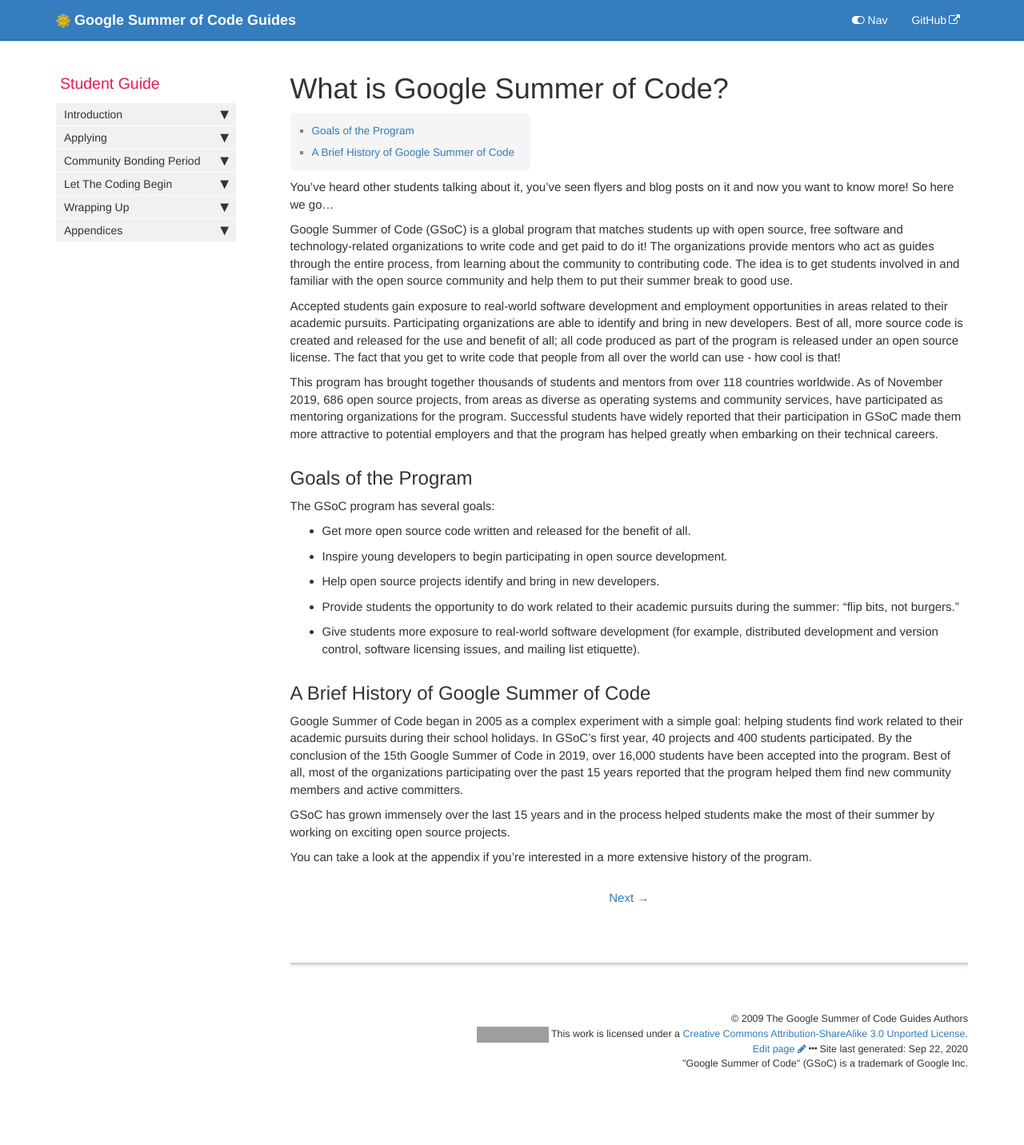
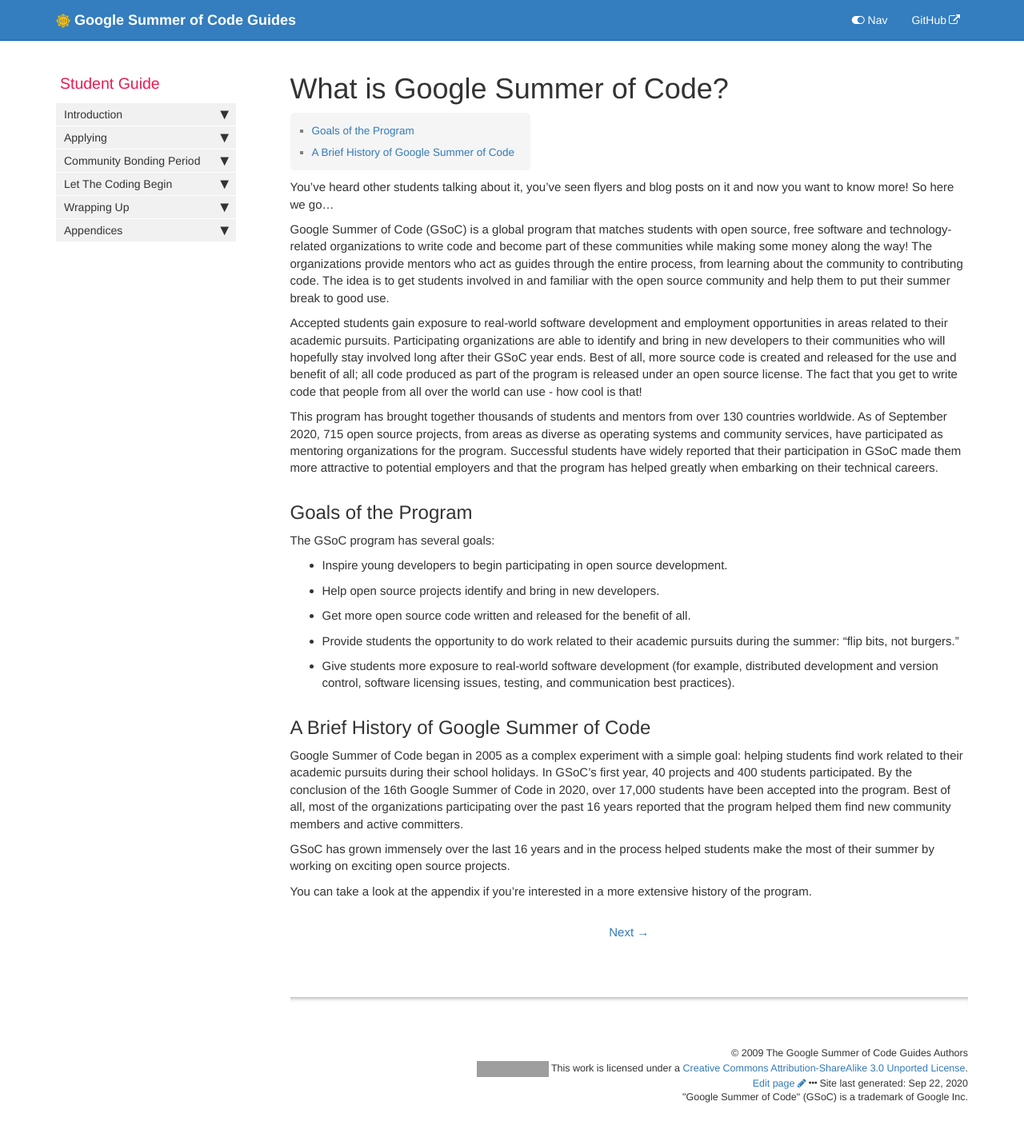
Before and after one commit to google/gsocguides, a Jekyll site: the page built from pages/student/00-what_is_google_summer_of_code.md, in a window 1280 px wide. Shown: the whole page at 80% size. Built offline with Jekyll 4.4.1, drawn with Linux system fonts in a browser that asks for light colours; before the commit the page ends 1389 px from its top, so only the background shows below that; grey boxes are pictures that could not be loaded.

Commit message:
Update 00-what_is_google_summer_of_code.md
updated stats

```diff
--- a/pages/student/00-what_is_google_summer_of_code.md
+++ b/pages/student/00-what_is_google_summer_of_code.md
@@ -8,28 +8,28 @@ sidebar: student_sidebar
 
 You've heard other students talking about it, you've seen flyers and blog posts on it and now you want to know more! So here we go...
 
-Google Summer of Code (GSoC) is a global program that matches students up with open source, free software and technology-related organizations to write code and get paid to do it! The organizations provide mentors who act as guides through the entire process, from learning about the community to contributing code. The idea is to get students involved in and familiar with the open source community and help them to put their summer break to good use.
+Google Summer of Code (GSoC) is a global program that matches students with open source, free software and technology-related organizations to write code and become  part of these communities while making some money along the way! The organizations provide mentors who act as guides through the entire process, from learning about the community to contributing code. The idea is to get students involved in and familiar with the open source community and help them to put their summer break to good use.
 
-Accepted students gain exposure to real-world software development and employment opportunities in areas related to their academic pursuits. Participating organizations are able to identify and bring in new developers. Best of all, more source code is created and released for the use and benefit of all; all code produced as part of the program is released under an open source license. The fact that you get to write code that people from all over the world can use - how cool is that!
+Accepted students gain exposure to real-world software development and employment opportunities in areas related to their academic pursuits. Participating organizations are able to identify and bring in new developers to their communities who will hopefully stay involved long after their GSoC year ends. Best of all, more source code is created and released for the use and benefit of all; all code produced as part of the program is released under an open source license. The fact that you get to write code that people from all over the world can use - how cool is that!
 
-This program has brought together thousands of students and mentors from over 118 countries worldwide. As of November 2019, 686 open source projects, from areas as diverse as operating systems and community services, have participated as mentoring organizations for the program. Successful students have widely reported that their participation in GSoC made them more attractive to potential employers and that the program has helped greatly when embarking on their technical careers.
+This program has brought together thousands of students and mentors from over 130 countries worldwide. As of September 2020, 715 open source projects, from areas as diverse as operating systems and community services, have participated as mentoring organizations for the program. Successful students have widely reported that their participation in GSoC made them more attractive to potential employers and that the program has helped greatly when embarking on their technical careers.
 
 
 ## Goals of the Program
 
 The GSoC program has several goals:
 
-*   Get more open source code written and released for the benefit of all.
 *   Inspire young developers to begin participating in open source development.
 *   Help open source projects identify and bring in new developers.
+*   Get more open source code written and released for the benefit of all.
 *   Provide students the opportunity to do work related to their academic pursuits during the summer: "flip bits, not burgers."
-*   Give students more exposure to real-world software development (for example, distributed development and version control, software licensing issues, and mailing list etiquette).
+*   Give students more exposure to real-world software development (for example, distributed development and version control, software licensing issues, testing, and communication best practices).
 
 
 ## A Brief History of Google Summer of Code
 
-Google Summer of Code began in 2005 as a complex experiment with a simple goal: helping students find work related to their academic pursuits during their school holidays. In GSoC's first year, 40 projects and 400 students participated. By the conclusion of the 15th Google Summer of Code in 2019, over 16,000 students have been accepted into the program. Best of all, most of the organizations participating over the past 15 years reported that the program helped them find new community members and active committers.
+Google Summer of Code began in 2005 as a complex experiment with a simple goal: helping students find work related to their academic pursuits during their school holidays. In GSoC's first year, 40 projects and 400 students participated. By the conclusion of the 16th Google Summer of Code in 2020, over 17,000 students have been accepted into the program. Best of all, most of the organizations participating over the past 16 years reported that the program helped them find new community members and active committers.
 
-GSoC has grown immensely over the last 15 years and in the process helped students make the most of their summer by working on exciting open source projects.
+GSoC has grown immensely over the last 16 years and in the process helped students make the most of their summer by working on exciting open source projects.
 
 You can take a look at the appendix if you're interested in a more extensive history of the program.
```
